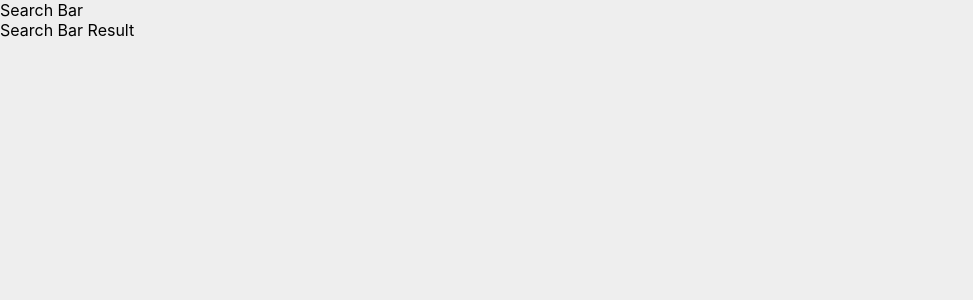
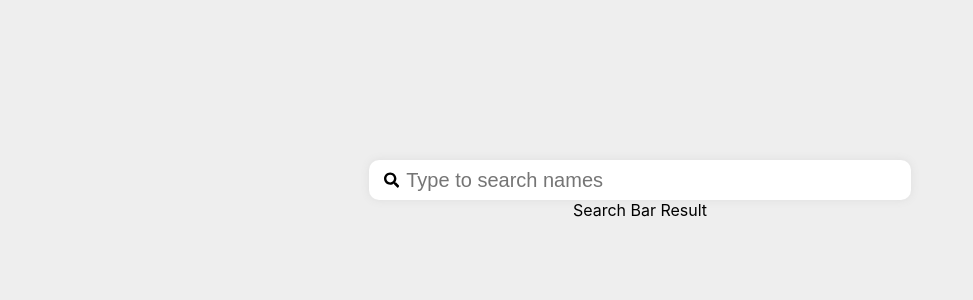
Before and after one commit to oderathegreat/react-search-filter-app, a React (Create React App) app: page / in a window 1280 px wide. Shown: the top 300 px of the page, without its empty margins (0-973 px from the left). Built offline with nearby package versions, Linux system fonts and the light colour scheme.

Commit message:
created new search bar component

```diff
--- a/src/App.css
+++ b/src/App.css
@@ -4,3 +4,13 @@
   height: 100vh;
   width: 100vw;
 }
+
+.searchbarcontainer{
+  padding-top: 20vh;
+  width: 40%;
+  margin: auto;
+  display: flex;
+  flex-direction: column;
+  align-items: center;
+  min-width: 200px;
+}
--- a/src/App.js
+++ b/src/App.js
@@ -1,4 +1,5 @@
 import React, { useState, useEffect } from 'react';
+import SearchBar from './components/SearchBar';
 import './App.css';
 
 function App() {
@@ -8,7 +9,9 @@ function App() {
     <div className="App">
 <div className="searchbarcontainer">
 
-  <div>Search Bar</div>
+  <SearchBar />
+
+
 
   <div>Search Bar Result </div>
 </div>
--- a/src/components/SearchBar.js
+++ b/src/components/SearchBar.js
@@ -1,8 +1,16 @@
-import React from 'react'
+import React from 'react';
+import {FaSearch} from "react-icons/fa";
+import "./Searchbar.css";
+
 
 const SearchBar = () => {
   return (
-    <div>
+    <div className='input-wrapper'>
+
+        <FaSearch id="search-icon"/ >
+            <input  placeholder= "Type to search names" />
+
+
 
     </div>
   )
--- /dev/null
+++ b/src/components/Searchbar.css
@@ -0,0 +1,24 @@
+.input-wrapper {
+    width: 100%;
+    height: 2.5rem;
+    border: none;
+    border-radius: 10px;
+    padding: 0 15px;
+    box-shadow: 0px 0px 8px #ddd;
+    background-color: white;
+    display: flex;
+    align-items: center;
+  }
+
+  input {
+    background-color: transparent;
+    border: none;
+    height: 100%;
+    font-size: 1.25rem;
+    width: 100%;
+    margin-left: 5px;
+  }
+
+  input:focus{
+    outline: none;
+  }
```
